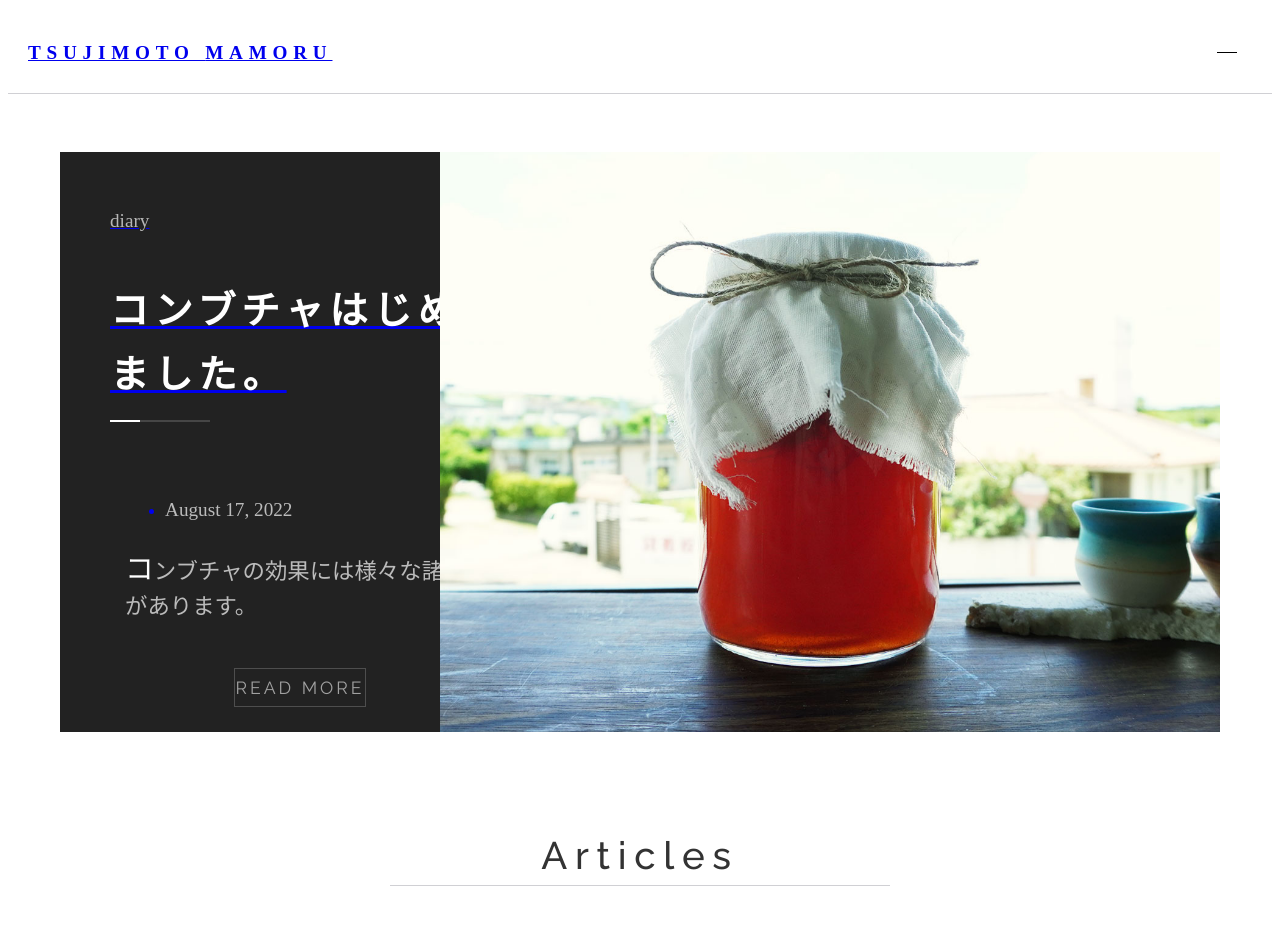
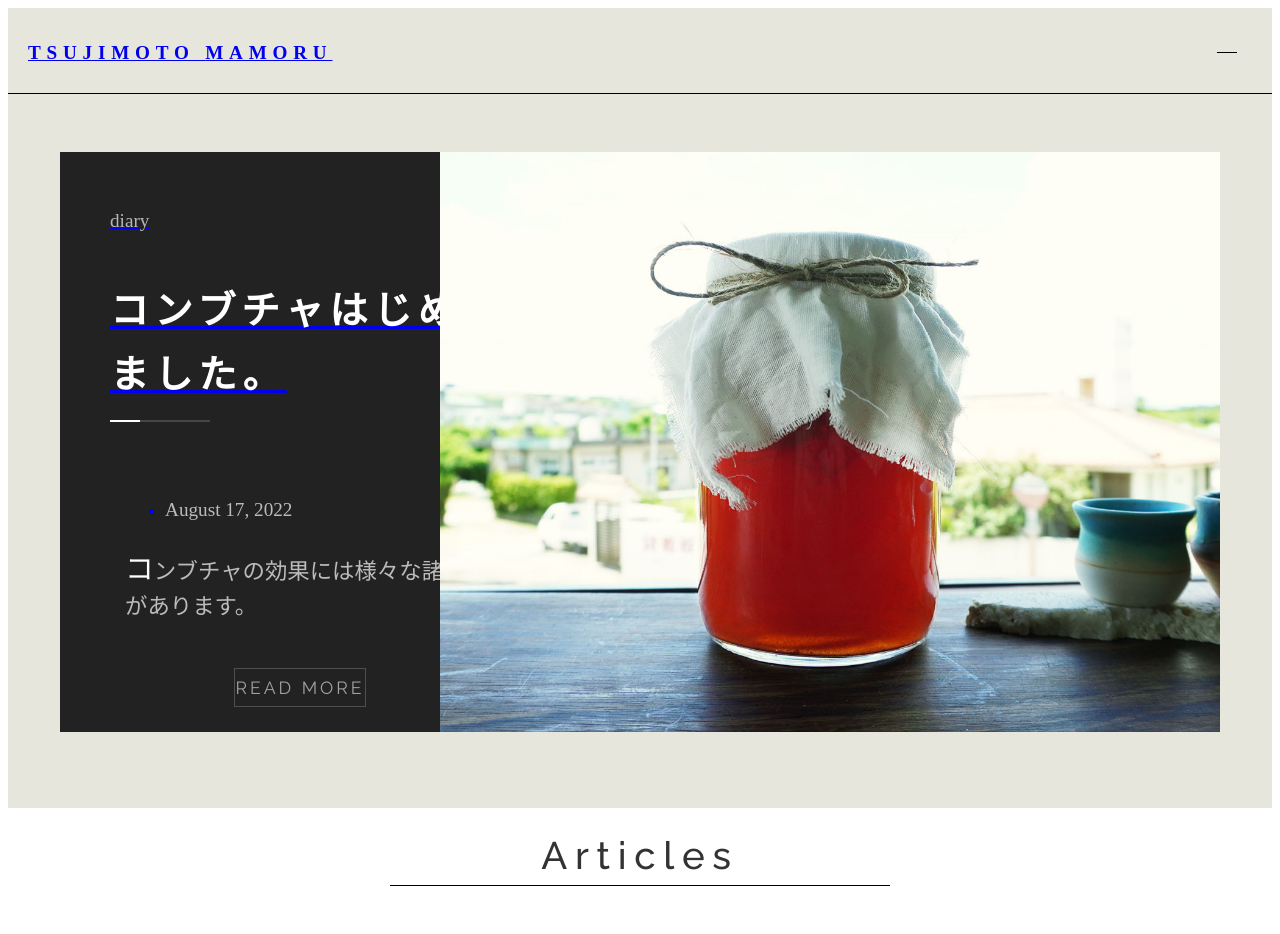
Before and after one commit to MamoruTsujimoto/tsujimotomamoru, a Next.js app: page / in a window 1280 px wide. Shown: the top 934 px of the page. Built offline with nearby package versions, Linux system fonts and the light colour scheme; no server answers; a web font is replaced by a local one.

Commit message:
背景色の変更

```diff
--- a/src/Layout/Header.tsx
+++ b/src/Layout/Header.tsx
@@ -35,8 +35,8 @@ export default Header
 const Root = styled.header`
   grid-area: header;
   position: relative;
-  border-bottom: 1px solid #d0d0d4;
-  background: #fff;
+  border-bottom: 1px solid #000;
+  background-color: ${styles.colors.background};
   z-index: 1;
 
   @media (max-width: ${styles.sizes.breakpoint.small}) {
--- a/src/Layout/Layout.tsx
+++ b/src/Layout/Layout.tsx
@@ -49,7 +49,7 @@ const Root = styled.div`
   min-height: 100vh;
   transform: translateX(0);
   transition: transform 0.3s ease-in-out, -webkit-transform 0.3s ease-in-out;
-  background-color: #fff;
+  background-color: ${styles.colors.background};
   z-index: 2;
   will-change: auto;
 
--- a/src/components/Story/StoryPast.tsx
+++ b/src/components/Story/StoryPast.tsx
@@ -69,7 +69,7 @@ const Section = styled.section`
     width: 500px;
     margin: 0 auto 50px;
     padding: 0 0 10px;
-    border-bottom: 1px solid #d0d0d4;
+    border-bottom: 1px solid #000;
 
     ${styles.mixins.fontSize(24, 24)}
 
@@ -155,7 +155,7 @@ const Section = styled.section`
         bottom: -15px;
         width: 100px;
         height: 2px;
-        background-color: #ddd;
+        background-color: #fff;
       }
     }
 
--- a/src/utils/styles/colors.ts
+++ b/src/utils/styles/colors.ts
@@ -2,6 +2,7 @@ const colors = {
   primary: '#ffffff',
   secondary: '#FF8C00',
   tertiary: '#404040',
+  background: '#E6E6DD',
   border: '#D0D0D4',
 }
 
--- a/src/utils/styles/global.ts
+++ b/src/utils/styles/global.ts
@@ -9,7 +9,7 @@ import mixins from 'utils/styles/mixins'
 const globalStyles = css`
   :root {
     --main-content: 45rem;
-    --background: ${colors.primary};
+    --background: ${colors.background};
     --border: ${colors.border};
     --text: ${colors.tertiary};
   }
```
